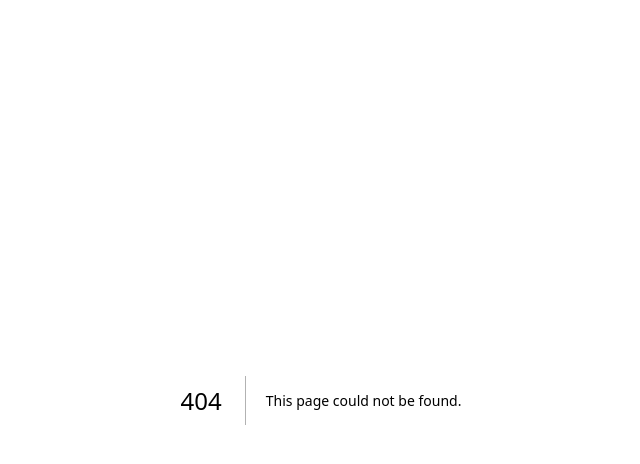
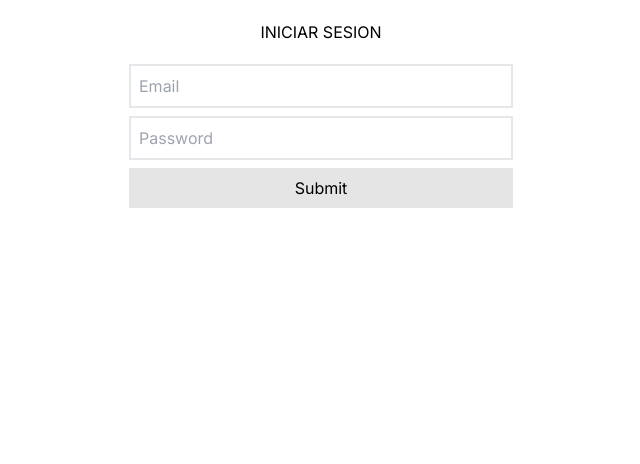
Before and after one commit to valentinaconde/delaika-recipes-FRONT, a Next.js app: page /backoffice/login in a window 1280 px wide. Before the commit this address had no page. Shown: the top 464 px of the page, without its empty margins (319-959 px from the left). Built offline with nearby package versions, Linux system fonts and the light colour scheme.

Commit message:
refactor: Add login page component

```diff
--- /dev/null
+++ b/app/backoffice/login/page.tsx
@@ -0,0 +1,35 @@
+'use client'
+import * as React from 'react';
+import {
+  Formik,
+  Form,
+  Field,
+} from 'formik';
+
+interface MyFormValues {
+  email: string;
+  password: any;
+}
+
+export default function Login() {
+  const initialValues: MyFormValues = { email: '', password: '' };
+  return (
+    <div className='flex flex-col items-center mt-5'>
+      <p>INICIAR SESION</p>
+      <Formik
+        initialValues={initialValues}
+        onSubmit={(values, actions) => {
+          console.log({ values, actions });
+          alert(JSON.stringify(values, null, 2));
+          actions.setSubmitting(false);
+        }}
+      >
+        <Form className='flex flex-col items-center mt-5'>
+          <Field id="email" name="email" placeholder="Email"  className="w-96 self-center mb-2 p-2 border-2"/>
+          <Field id="password" name="password" placeholder="Password"  className="w-96 self-center mb-2 p-2 border-2"/>
+          <button type="submit" className="w-96 bg-neutral-200 p-2">Submit</button>
+        </Form>
+      </Formik>
+    </div>
+  );
+};
```
